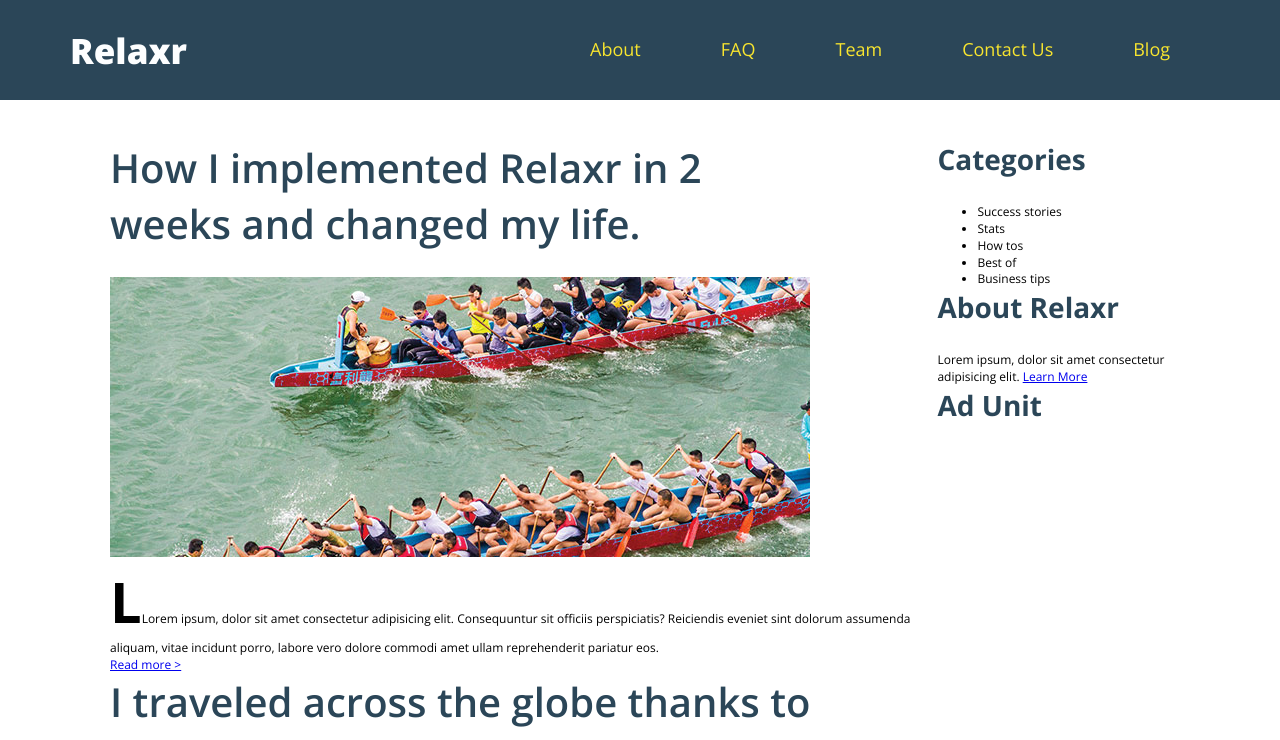
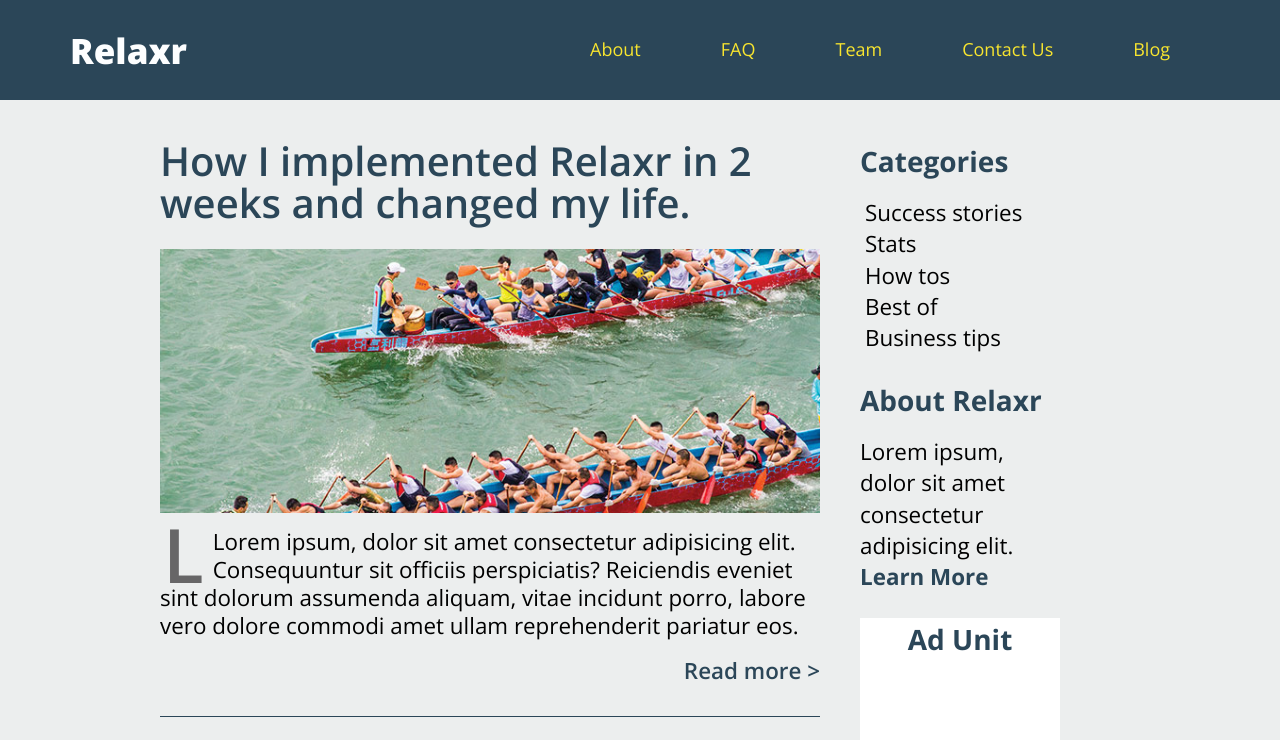
Before and after one commit to ttjahjadi/assignment3_tt, a plain HTML site: page starter_code/index.html in a window 1280 px wide. Shown: the top 740 px of the page. Drawn offline with nearby package versions, Linux system fonts and the light colour scheme.

Commit message:
Fixed the styling and layout for article and aside

```diff
--- a/starter_code/css/style.css
+++ b/starter_code/css/style.css
@@ -50,6 +50,7 @@ body {
      font-size: 12px;
      line-height: 1.4;
      font-family: 'Open Sans', sans-serif;
+     background: #eceeee;
 }
 
 h1{
@@ -65,6 +66,7 @@ h2{
   /* letter-spacing: 0.05em; */
   color: #2b4658;
   margin-bottom: 25px;
+  line-height: 42px;
 }
 
 ul{
@@ -79,7 +81,7 @@ ul{
 
 /* Center the container */
 #container {
-  width: 1100px;
+  width: 1040px;
   margin: auto;
   padding: 0 20px;
 }
@@ -152,16 +154,103 @@ nav ul li a{
 
 /* Article styling */
 
+section.left {
+  width: 700px;
+  padding: 0 20px;
+}
+
+.left article{
+  display: flex;
+  flex-direction: column;
+  /* width: 70%; */
+  padding-bottom: 30px;
+  margin-bottom: 40px;
+  border-bottom: 1px solid #2b4658;
+}
+
 .left article h2{
   font-size: 40px;
   font-weight: 600;
 }
 
 .left article span{
-  font-size: 56px;
+  /* font-size: 56px;
+  font-weight: 700; */
+  color: #676667;
+  float: left;
+  font-size: 75px;
+  line-height: 25px;
+  padding-top: 14px;
+  padding-right: 9px;
+  padding-left: 3px;
+  font-weight: 600;
+}
+
+.left article p{
+  margin:  15px 0;
+  font-size: 1.4rem;
+  line-height: 28px;
+  font-weight: 300;
+}
+
+.left article a{
+  display: flex;
+  justify-content: flex-end;
+  color: #2b4658;
+  font-size: 1.4rem;
+  text-decoration: none;
+  font-weight: 600;
+}
+
+/* Aside styling */
+
+section.right {
+  width: 240px;
+  padding: 0 20px;
+}
+
+aside div{
+  margin-bottom: 25px;
+}
+
+.categories{
+  display: flex;
+  flex-direction: column;
+  justify-content: flex-start;
+}
+
+.categories ul{
+  list-style: none;
+  margin-left: 5px;
+  font-size: 1.4rem;
+  font-weight: 300;
+}
+
+.categories h2{
+  margin-bottom: 15px;
+}
+
+.blurb h2{
+  margin-bottom: 15px;
+}
+
+.blurb p{
+  font-size: 1.4rem;
+  font-weight: 300;
+}
+
+.blurb a{
+  color: #2b4658;
+  font-size: 1.4rem;
+  text-decoration: none;
   font-weight: 700;
 }
 
+.ads{
+  background: #fff;
+  height: 200px;
+  text-align: center;
+}
 
 /* Signup button layout and styling */
 .sign-up{
--- a/starter_code/index.html
+++ b/starter_code/index.html
@@ -39,7 +39,7 @@
 						<a href="#">Read more ></a>
 					</article>
 					<article>
-						<h2>I traveled across the globe thanks to <br>Relaxr's Excel auomation</h2>
+						<h2>I traveled across the globe thanks to Relaxr's Excel auomation</h2>
 						<img src="images/blog_photo2.jpg" alt="Lots of boats">
 						<p><span>L</span>orem ipsum, dolor sit amet consectetur adipisicing elit. Consequuntur sit officiis perspiciatis? Reiciendis eveniet sint dolorum assumenda aliquam, vitae incidunt porro, labore vero dolore commodi amet ullam reprehenderit pariatur eos.</p>
 						<a href="#">Read more ></a>
@@ -60,7 +60,7 @@
 
 						<div class="blurb">
 							<h2>About Relaxr</h2>
-							<p>Lorem ipsum, dolor sit amet consectetur adipisicing elit. <a href="#">Learn More</a></p>
+							<p>Lorem ipsum, dolor sit amet consectetur adipisicing elit. <br><a href="#">Learn More</a></p>
 						</div>
 
 						<div class="ads">
```
